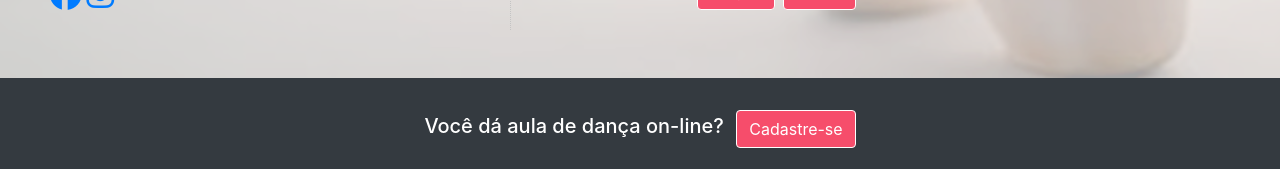
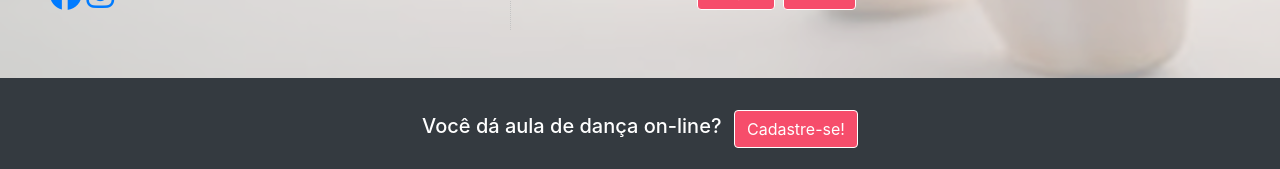
Before and after one commit to thaisvalverdef/projeto-dh, a PHP site: page /projeto-dh/perfil.php in a window 1280 px wide. Shown: the part 943-1112 px from the top of the page. Run offline with PHP 8.4, Linux system fonts and the light colour scheme; some libraries are stand-ins or nearby versions.

Commit message:
teste na página perfil

```diff
--- a/perfil.php
+++ b/perfil.php
@@ -166,7 +166,7 @@
                             <h5 class="mb-1">Você dá aula de dança on-line?</h5>
                         </li>
                         <li class="list-inline-item">
-                            <a href="#!" class="btn btn-primary btn-rounded">Cadastre-se</a>
+                            <a href="#!" class="btn btn-primary btn-rounded">Cadastre-se!</a>
                         </li>
                     </ul>
                     <!-- Call to action -->
```
